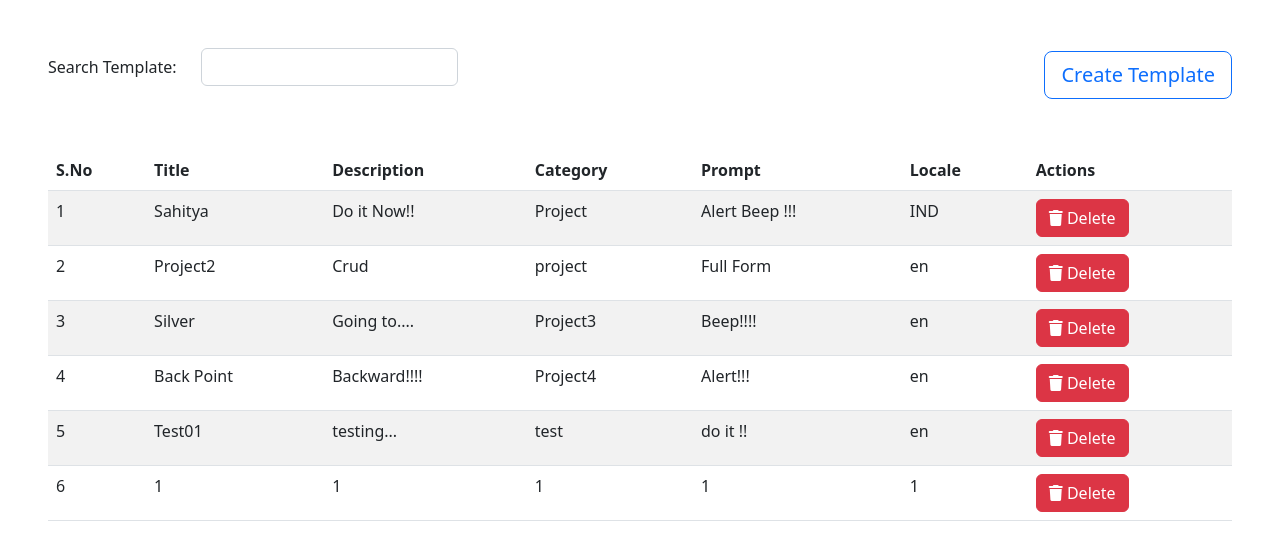
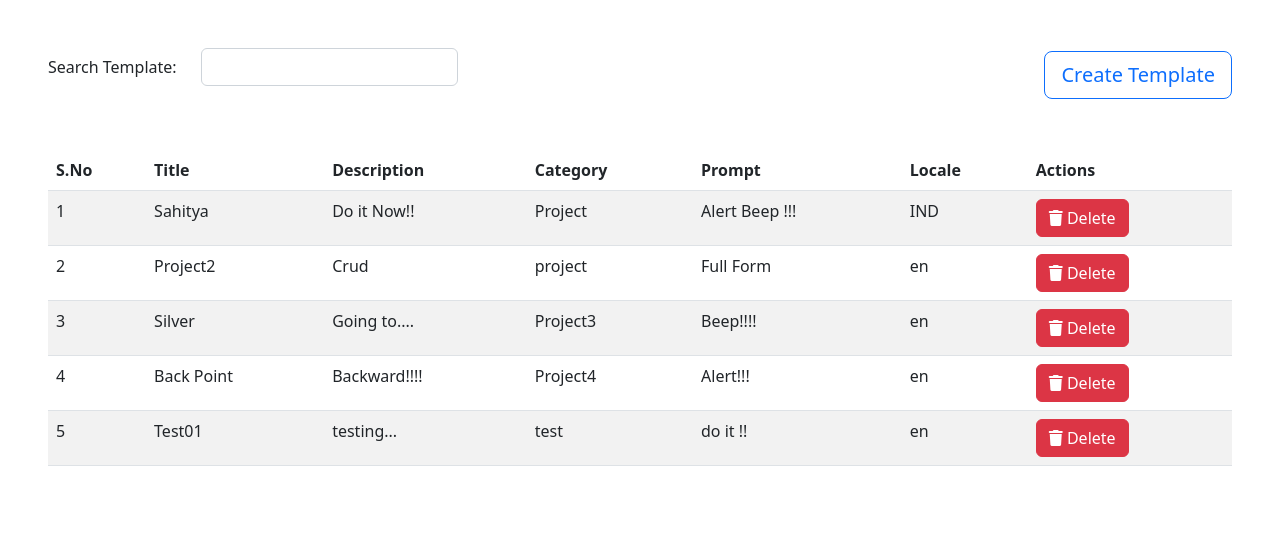
Before and after one commit to Sahitya324/Angular-Project, an Angular app: page /templates in a window 1280 px wide. Shown: the top 560 px of the page. Built offline with nearby package versions, Linux system fonts and the light colour scheme; data requests are answered from the project's data file.

Commit message:
bugs fixes

```diff
--- a/db.json
+++ b/db.json
@@ -39,14 +39,6 @@
       "prompt": "do it !!",
       "locale": "en",
       "id": 5
-    },
-    {
-      "title": "1",
-      "description": "1",
-      "category": "1",
-      "prompt": "1",
-      "locale": "1",
-      "id": 6
     }
   ]
 }
--- a/src/app/template-list/template-list.component.html
+++ b/src/app/template-list/template-list.component.html
@@ -80,7 +80,7 @@
           [term]="filter.value"
         ></ngb-highlight>
       </td>
-      <td routerLink="/templates/{{item.id}}">
+      <td>
         <button
           type="button"
           class="btn btn-danger"
```
